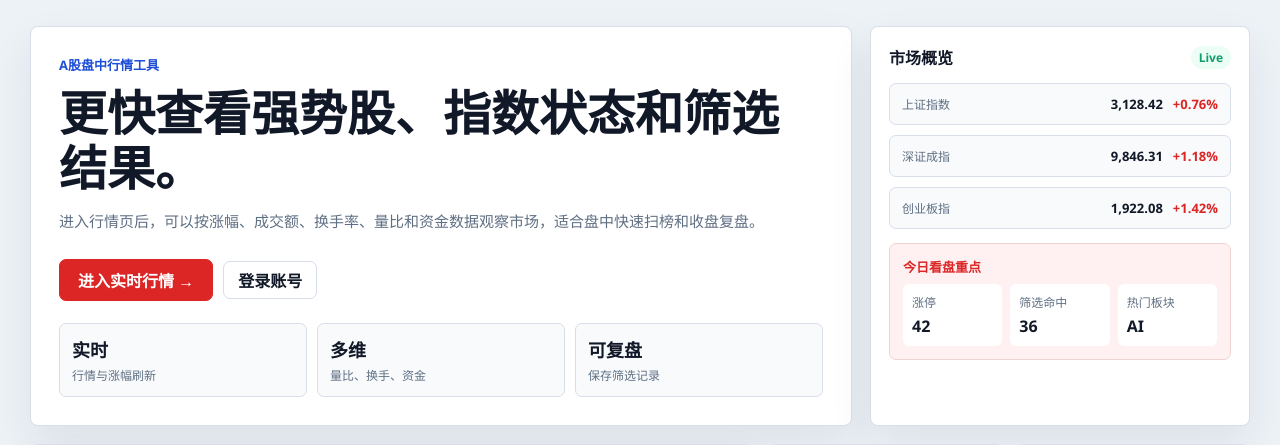
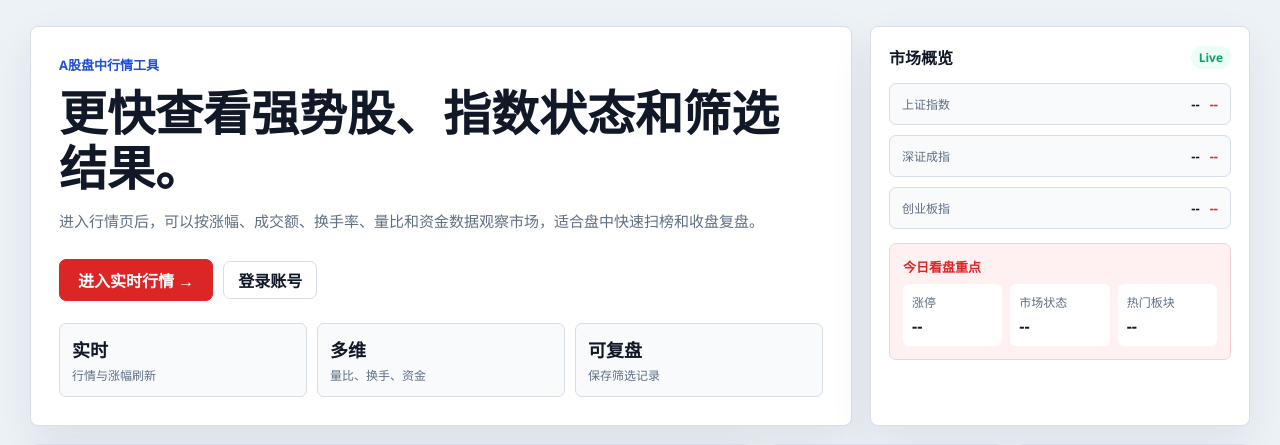
Before and after one commit to Zelcsyyd1/stock-gainers, a Python web app: template templates/home.html in a window 1280 px wide. Shown: the part 60-505 px from the top of the page. Run offline with Jinja, Linux system fonts and the light colour scheme; the template is opened without the code that fills it, so the values that code supplies are empty.

Commit message:
Fix duplicate chart route and add live data to homepage
Remove duplicated /api/chart/:code handler (keep the one with multi-source fallback).
Homepage market summary now fetches real-time indices, limit-up count, market status, and hot sector from API instead of showing hardcoded data.

Co-Authored-By: Claude Opus 4.6 <noreply@anthropic.com>

```diff
--- a/templates/home.html
+++ b/templates/home.html
@@ -682,21 +682,21 @@
           <span>市场概览</span>
           <span class="tag">Live</span>
         </div>
-        <div class="index-list">
+        <div class="index-list" id="index-list">
           <div class="index-row">
             <span class="index-name">上证指数</span>
-            <span class="index-price">3,128.42</span>
-            <span class="change">+0.76%</span>
+            <span class="index-price">--</span>
+            <span class="change">--</span>
           </div>
           <div class="index-row">
             <span class="index-name">深证成指</span>
-            <span class="index-price">9,846.31</span>
-            <span class="change">+1.18%</span>
+            <span class="index-price">--</span>
+            <span class="change">--</span>
           </div>
           <div class="index-row">
             <span class="index-name">创业板指</span>
-            <span class="index-price">1,922.08</span>
-            <span class="change">+1.42%</span>
+            <span class="index-price">--</span>
+            <span class="change">--</span>
           </div>
         </div>
         <div class="watch-box">
@@ -704,15 +704,15 @@
           <div class="watch-grid">
             <div class="watch-item">
               <div class="small-label">涨停</div>
-              <div class="watch-value">42</div>
+              <div class="watch-value" id="home-limit-count">--</div>
             </div>
             <div class="watch-item">
-              <div class="small-label">筛选命中</div>
-              <div class="watch-value">36</div>
+              <div class="small-label">市场状态</div>
+              <div class="watch-value" id="home-market-status">--</div>
             </div>
             <div class="watch-item">
               <div class="small-label">热门板块</div>
-              <div class="watch-value">AI</div>
+              <div class="watch-value" id="home-hot-sector">--</div>
             </div>
           </div>
         </div>
@@ -974,6 +974,38 @@
     });
 
     initAuth();
+
+    async function loadHomeSummary() {
+      try {
+        const [indicesRes, stocksRes, sectorsRes] = await Promise.all([
+          fetch('/api/indices').then(r => r.json()).catch(() => null),
+          fetch('/api/stocks?size=300').then(r => r.json()).catch(() => null),
+          fetch('/api/sectors?type=industry').then(r => r.json()).catch(() => null),
+        ]);
+        if (indicesRes?.success && indicesRes.data.length) {
+          const list = document.getElementById('index-list');
+          list.innerHTML = indicesRes.data.slice(0, 3).map(idx => {
+            const pct = Number(idx.change_pct);
+            const color = pct >= 0 ? 'var(--red)' : 'var(--green)';
+            const sign = pct >= 0 ? '+' : '';
+            return `<div class="index-row">
+              <span class="index-name">${idx.name}</span>
+              <span class="index-price">${Number(idx.price).toLocaleString('en', {minimumFractionDigits:2, maximumFractionDigits:2})}</span>
+              <span class="change" style="color:${color}">${sign}${pct.toFixed(2)}%</span>
+            </div>`;
+          }).join('');
+        }
+        if (stocksRes?.success) {
+          const limitCount = stocksRes.data.filter(s => parseFloat(s.change_pct) >= 9.9).length;
+          document.getElementById('home-limit-count').textContent = limitCount;
+          document.getElementById('home-market-status').textContent = stocksRes.market_status || '--';
+        }
+        if (sectorsRes?.success && sectorsRes.data.length) {
+          document.getElementById('home-hot-sector').textContent = sectorsRes.data[0].name;
+        }
+      } catch {}
+    }
+    loadHomeSummary();
   </script>
 </body>
 </html>
```
Also changed, not shown: server.js (+0 -35 lines).
